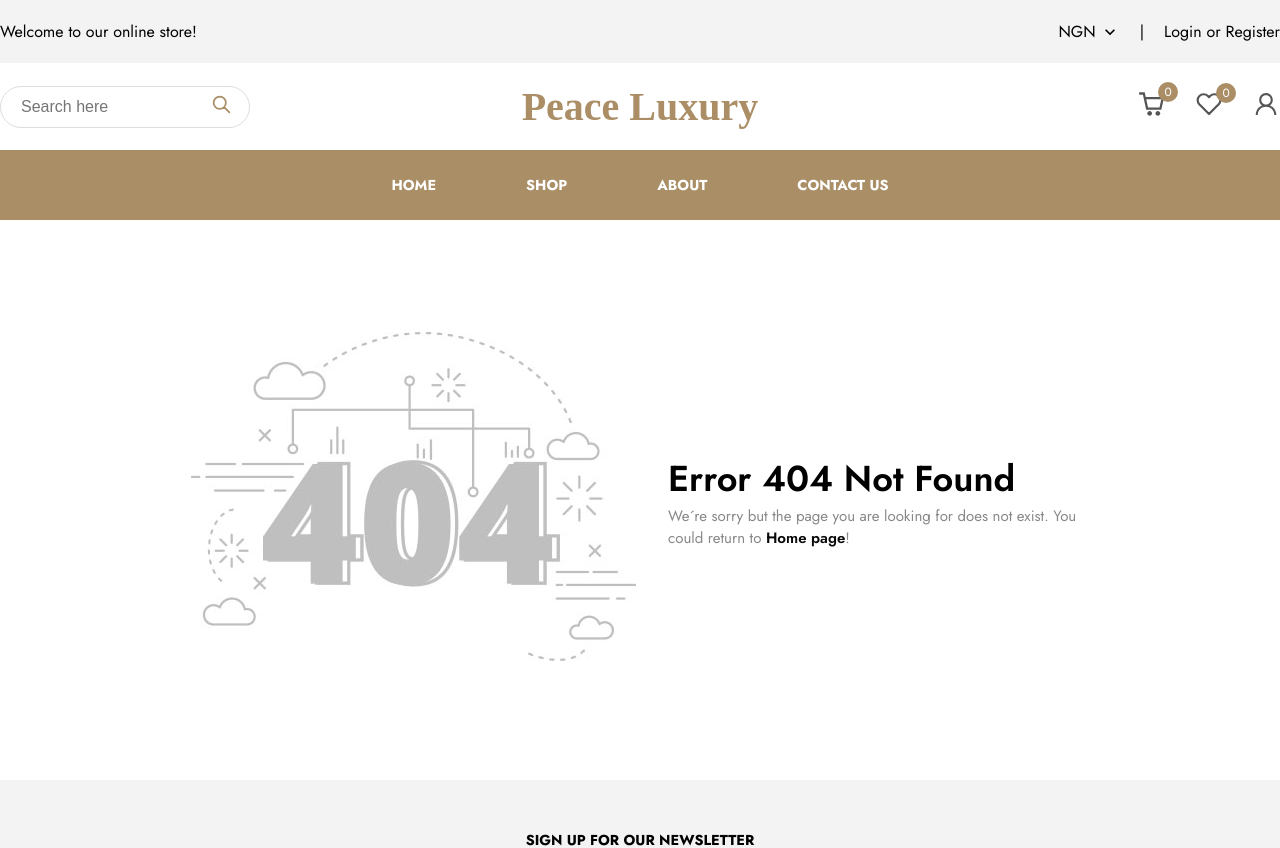
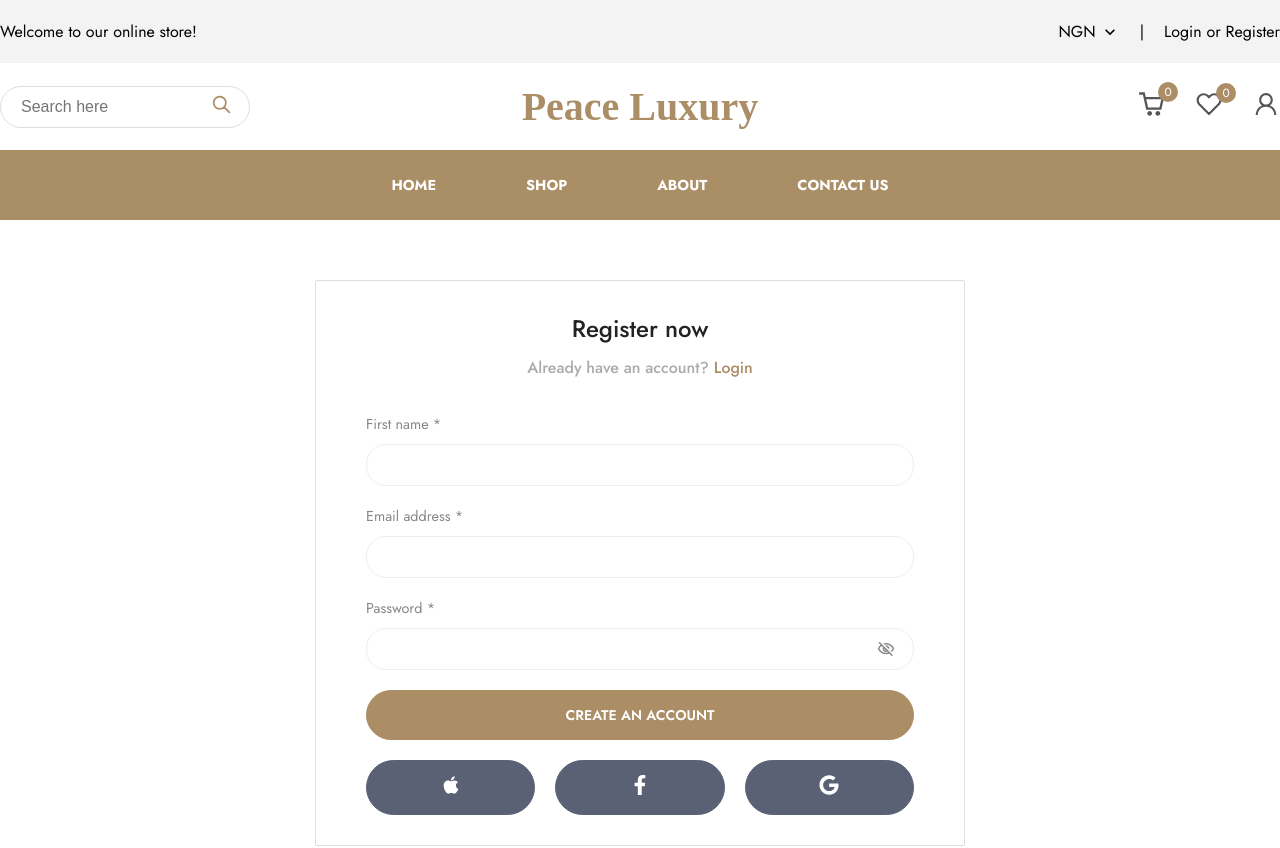
Before and after one commit to Rouche01/perfume-shop, a Next.js app: page /auth/register in a window 1280 px wide. Before the commit this address had no page. Shown: the top 848 px of the page. Built offline with nearby package versions, Linux system fonts and the light colour scheme; a web font is replaced by a local one.

Commit message:
fix authentication

```diff
--- /dev/null
+++ b/pages/auth/register.tsx
@@ -0,0 +1,28 @@
+import React from "react";
+import styled from "styled-components";
+import Auth from "../../src/components/Auth";
+import { useRegisterFormValidation } from "../../src/hooks/validationSchema";
+import { RegisterFormValues } from "../../src/types/global";
+
+const Register = () => {
+  const handleCreateAccount = (data: RegisterFormValues) => {
+    console.log(data);
+  };
+
+  const { validationSchema } = useRegisterFormValidation();
+
+  return (
+    <Auth
+      actionText="Create an Account"
+      subtitle="Already have an account?"
+      subtitleHref="/auth/login"
+      subtitleLink="Login"
+      title="Register now"
+      type="register"
+      formAction={handleCreateAccount}
+      validationSchema={validationSchema}
+    />
+  );
+};
+
+export default Register;
--- /dev/null
+++ b/src/components/Auth.tsx
@@ -0,0 +1,179 @@
+import React, { FC, useState } from "react";
+import styled from "styled-components";
+import { useForm } from "react-hook-form";
+import { LoginFormvalues } from "../../src/types/global";
+import { yupResolver } from "@hookform/resolvers/yup";
+import { useLoginFormValidation } from "../../src/hooks/validationSchema";
+import InputField from "../../src/components/InputField";
+import { RoundedButton } from "../../src/components/Button";
+import { FaFacebookF, FaApple, FaGoogle } from "react-icons/fa";
+import Link from "next/link";
+
+const AuthContainer = styled.div`
+  width: 650px;
+  margin: 60px auto;
+  border: 1px solid #dedede;
+  box-sizing: border-box;
+  border-radius: 2px;
+  padding: 30px 50px;
+  background-color: #fff;
+  &:hover {
+    box-shadow: 0 0 10px #ddd;
+  }
+`;
+
+const AuthTitle = styled.h2`
+  margin: 0;
+  padding: 0;
+  font-size: 1.5rem;
+  text-align: center;
+  font-weight: 500;
+  color: #222;
+`;
+
+const AuthSubtitle = styled.h6`
+  margin: 0;
+  padding: 0;
+  color: #aaa;
+  font-size: 1rem;
+  font-weight: 500;
+  margin-top: 10px;
+  text-align: center;
+`;
+
+const AuthLink = styled.a`
+  color: #ab8e66;
+  &:hover {
+    text-decoration: underline;
+    cursor: pointer;
+  }
+`;
+
+const ResetLink = styled.span`
+  display: inline-block;
+  text-align: left;
+  font-size: 0.875rem;
+  width: 100%;
+  margin: 25px 0 10px;
+  font-weight: 500;
+  color: #222;
+`;
+
+const FormRow = styled.div`
+  width: 100%;
+  margin-top: 20px;
+`;
+
+const AuthForm = styled.div`
+  width: 100%;
+  margin-top: 35px;
+`;
+
+const SocialAuth = styled.div`
+  display: grid;
+  grid-template-columns: 1fr 1fr 1fr;
+  margin-top: 20px;
+  gap: 20px;
+`;
+
+interface AuthProps {
+  title: string;
+  subtitle: string;
+  subtitleLink: string;
+  subtitleHref: string;
+  formAction: (data: any) => void;
+  actionText: string;
+  type: "register" | "login";
+  validationSchema: any;
+}
+
+const Auth: FC<AuthProps> = ({
+  title,
+  subtitle,
+  subtitleLink,
+  subtitleHref,
+  formAction,
+  actionText,
+  type,
+  validationSchema,
+}) => {
+  const {
+    register,
+    handleSubmit,
+    formState: { errors },
+  } = useForm<LoginFormvalues>({ resolver: yupResolver(validationSchema) });
+
+  //   const handleLogin = (data: LoginFormvalues) => {
+  //     console.log(data);
+  //   };
+
+  const [passwordVisible, setPasswordVisible] = useState<boolean>(false);
+
+  return (
+    <AuthContainer>
+      <AuthTitle>{title}</AuthTitle>
+      <AuthSubtitle>
+        {subtitle}{" "}
+        <Link href={subtitleHref}>
+          <AuthLink>{subtitleLink}</AuthLink>
+        </Link>
+      </AuthSubtitle>
+      <AuthForm>
+        <form onSubmit={handleSubmit(formAction)}>
+        <FormRow>
+            <InputField
+              label="First name *"
+              name="firstName"
+              registerFn={register}
+              type="text"
+              errorText={errors.emailAddress?.message}
+            />
+          </FormRow>
+          <FormRow>
+            <InputField
+              label="Email address *"
+              name="emailAddress"
+              registerFn={register}
+              type="text"
+              errorText={errors.emailAddress?.message}
+            />
+          </FormRow>
+          <FormRow>
+            <InputField
+              label="Password *"
+              name="password"
+              registerFn={register}
+              type={passwordVisible ? "text" : "password"}
+              errorText={errors.password?.message}
+              isVisible={passwordVisible}
+              setVisibility={setPasswordVisible}
+            />
+          </FormRow>
+          {type === "login" && (
+            <ResetLink>
+              <Link href="#">Forgot password?</Link>
+            </ResetLink>
+          )}
+          <FormRow>
+            <RoundedButton bgColor="#ab8e66" fullwidth type="submit">
+              {actionText}
+            </RoundedButton>
+          </FormRow>
+        </form>
+      </AuthForm>
+      <SocialAuth>
+        <RoundedButton bgColor="#5A6175">
+          <FaApple color="#fff" size={20} />
+        </RoundedButton>
+        <RoundedButton bgColor="#5A6175">
+          <FaFacebookF color="#fff" size={20} />
+        </RoundedButton>
+        <RoundedButton bgColor="#5A6175">
+          <FaGoogle color="#fff" size={20} />
+        </RoundedButton>
+      </SocialAuth>
+    </AuthContainer>
+  );
+};
+
+export default Auth;
--- a/src/components/Button.tsx
+++ b/src/components/Button.tsx
@@ -1,4 +1,9 @@
 import styled from "styled-components";
+
+interface RoundedBtnProps {
+  fullwidth?: boolean;
+  bgColor: string;
+}
 
 export const LineButton = styled.button`
   font-size: 0.82rem;
@@ -19,15 +24,18 @@ export const LineButton = styled.button`
   }
 `;
 
-export const RoundedButton = styled.button`
+export const RoundedButton = styled.button<RoundedBtnProps>`
   font-size: 0.875rem;
   padding: 14px 32px;
   text-transform: uppercase;
   border-radius: 100px;
-  background-color: #aa8e66;
-  border: 1px solid #aa8e66;
+  background-color: ${(props) => props.bgColor};
+  border: ${(props) => {
+    return `1px solid ${props.bgColor}`;
+  }};
   color: #fff;
   font-weight: 600;
   cursor: pointer;
   font-family: Jost;
+  width: ${(props) => (props.fullwidth ? "100%" : null)};
 `;
--- a/src/components/Footer.tsx
+++ b/src/components/Footer.tsx
@@ -145,7 +145,7 @@ const Footer: FC = () => {
               value={email}
               onChange={(ev) => setEmail(ev.target.value)}
             />
-            <RoundedButton>Subscribe</RoundedButton>
+            <RoundedButton bgColor="#aa8e66">Subscribe</RoundedButton>
           </>
         </SubscribeForm>
         <FooterMenu>
--- a/src/components/InputField.tsx
+++ b/src/components/InputField.tsx
@@ -2,7 +2,7 @@ import React, { FC, InputHTMLAttributes } from "react";
 import { ErrorText } from "../generalStyles/index";
 import { UseFormRegister } from "react-hook-form";
 import styled from "styled-components";
-import { ContactFormValues } from "../types/global";
+import { ContactFormValues, LoginFormvalues } from "../types/global";
 
 const InputContainer = styled.div``;
 
@@ -12,6 +12,11 @@ const Label = styled.p`
   font-size: 0.9rem;
   margin-bottom: 10px;
   color: #888;
+`;
+
+const InputWrapper = styled.div`
+  width: 100%;
+  position: relative;
 `;
 
 const Input = styled.input`
@@ -26,20 +31,69 @@ const Input = styled.input`
   }
 `;
 
+const PasswordToggleIcon = styled.span`
+  color: #888;
+  position: absolute;
+  transform: translate(-50%, -50%);
+  top: 50%;
+  right: 10px;
+  cursor: default;
+`;
+
+interface CustomFormValues {
+  [key: string]: any;
+}
+
+type RegisterFn<T extends CustomFormValues> = UseFormRegister<T>;
+
 interface InputFieldProps extends InputHTMLAttributes<HTMLInputElement> {
   label: string;
-  registerFn: UseFormRegister<ContactFormValues>;
+  registerFn: RegisterFn<ContactFormValues | LoginFormvalues>;
   errorText?: string;
-  name: "name" | "emailAddress" | "phone" | "company" | "message";
+  name:
+    | "name"
+    | "emailAddress"
+    | "phone"
+    | "company"
+    | "message"
+    | "password"
+    | "firstName"
+    | "lastName";
+  isVisible?: boolean;
+  setVisibility?: React.Dispatch<React.SetStateAction<boolean>>;
 }
 
 const InputField: FC<InputFieldProps> = (props) => {
-  const { label, registerFn, errorText, name, ...inputProps } = props;
+  const {
+    label,
+    registerFn,
+    errorText,
+    name,
+    isVisible,
+    setVisibility,
+    ...inputProps
+  } = props;
+
+  const handlePasswordVisibleToggle = () => {
+    if (setVisibility) {
+      setVisibility(!isVisible);
+    }
+  };
 
   return (
     <InputContainer>
       <Label>{label}</Label>
-      <Input {...inputProps} {...registerFn(props.name)} />
+      <InputWrapper>
+        <Input {...inputProps} {...registerFn(props.name)} />
+        {name === "password" && (
+          <PasswordToggleIcon
+            onClick={handlePasswordVisibleToggle}
+            className="material-icons material-icons-outlined md-18"
+          >
+            {isVisible ? "visibility" : "visibility_off"}
+          </PasswordToggleIcon>
+        )}
+      </InputWrapper>
       {errorText && <ErrorText>{errorText}</ErrorText>}
     </InputContainer>
   );
--- a/src/hooks/validationSchema.ts
+++ b/src/hooks/validationSchema.ts
@@ -11,3 +11,31 @@ export const useContactFormValidation = () => {
 
   return { validationSchema };
 };
+
+export const useLoginFormValidation = () => {
+  const validationSchema = Yup.object({
+    emailAddress: Yup.string()
+      .email("Must be a valid email")
+      .required("Email is required"),
+    password: Yup.string()
+      .min(8, "Password must be at least 8 characters")
+      .required("Password is required and must be 8 characters plus"),
+  });
+
+  return { validationSchema };
+};
+
+export const useRegisterFormValidation = () => {
+  const validationSchema = Yup.object({
+    emailAddress: Yup.string()
+      .email("Must be a valid email")
+      .required("Email is required"),
+    password: Yup.string()
+      .min(8, "Password must be at least 8 characters")
+      .required("Password is required and must be 8 characters plus"),
+    firstName: Yup.string().required("First name is required"),
+    lastName: Yup.string().required("Last name is required"),
+  });
+
+  return { validationSchema };
+};
```
Also changed, not shown: pages/about.tsx (+53 -0 lines), pages/auth/login.tsx (added, +27 -0 lines), pages/contact-us.tsx (+4 -4 lines), src/types/global.ts (+12 -0 lines).
